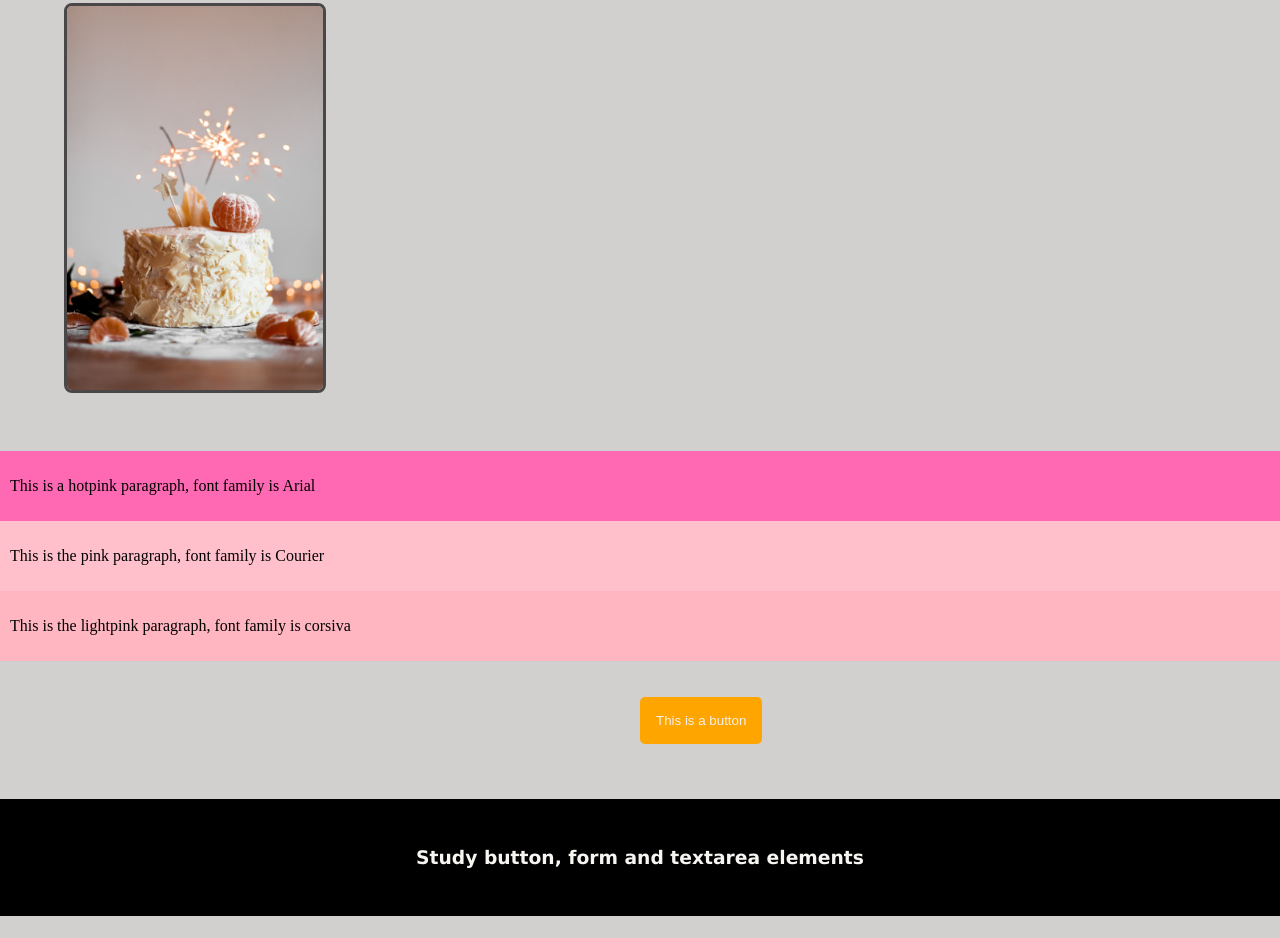
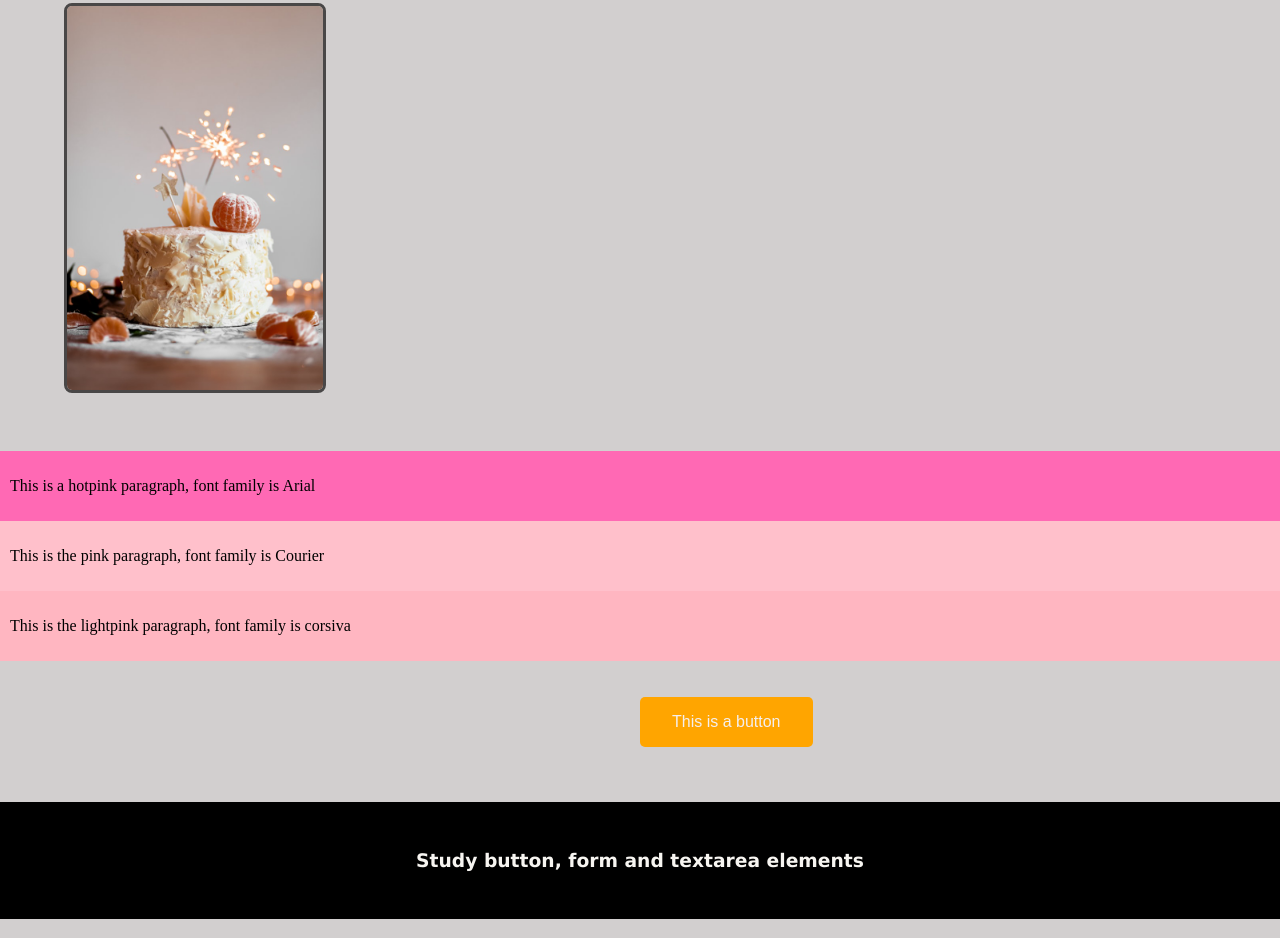
Before and after one commit to hortencia718/assignment_1_qcc, a plain HTML site: page index.html in a window 1280 px wide. Shown: the part 1004-1942 px from the top of the page. Drawn offline with Linux system fonts and the light colour scheme.

Commit message:
button fixed

```diff
--- a/index.html
+++ b/index.html
@@ -116,7 +116,7 @@
     <br>
     <!-- button -->
 <div>
-    <button type="submit">This is a button</button>
+    <button class="button">This is a button</button>
 </div>
 <br>
 
--- a/style.css
+++ b/style.css
@@ -11,9 +11,10 @@ body {
 
 #Assignment1{
     border: 4px solid rgb(238, 95, 119);
-    width:fit-content;
+    width:500px;
     padding: 10px;
     margin: auto;
+    overflow: scroll;
 }
 
 
@@ -100,13 +101,19 @@ li a {
     }
 
 /* button */
-    button{
+    button.button{
         margin-left: 50%;
-        padding:16px;
+
+        padding:16px 32px;
+        text-align: center;
+        text-decoration: none;
+        display: inline-block;
+        font-size: 16px;
         border:none;
         border-radius: 5px;
         color: rgb(245, 239, 237);
         background-color: orange;
+        cursor: pointer;
     }
 
 /* bottom page */
```
